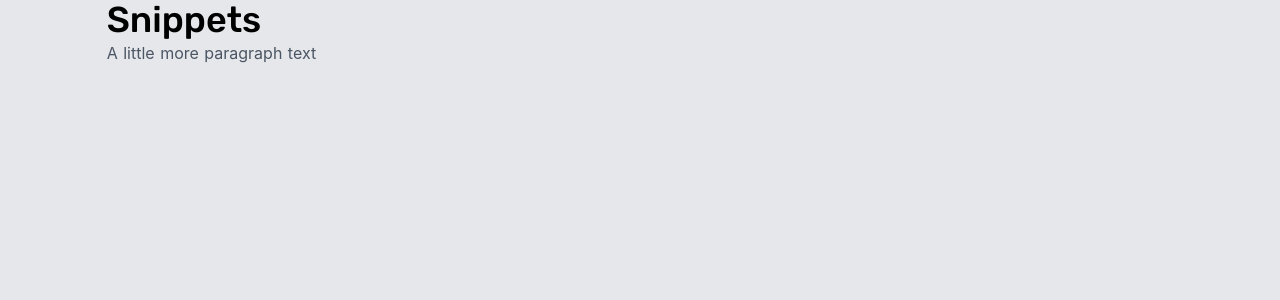
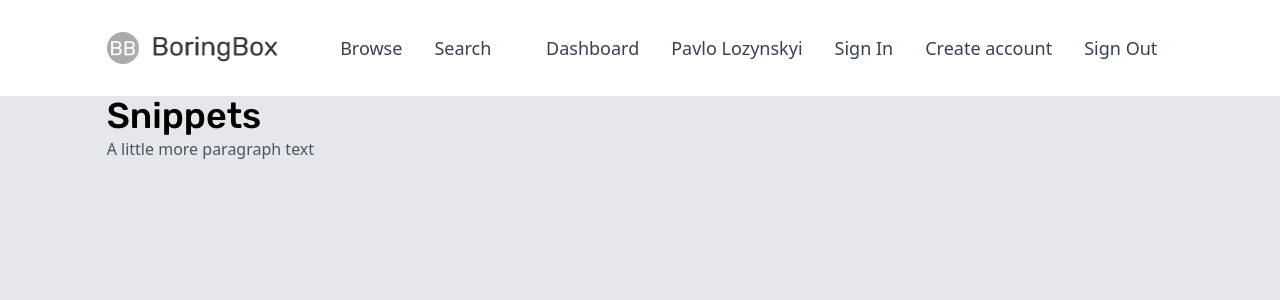
Before and after one commit to lozynskyi/snippetclient, a Nuxt app: page / in a window 1280 px wide. Shown: the top 300 px of the page. Built offline with nearby package versions, Linux system fonts and the light colour scheme.

Commit message:
Add nav update

```diff
--- a/components/Logo.vue
+++ /dev/null
@@ -1,29 +0,0 @@
-<template>
-  <svg class="NuxtLogo" width="245" height="180" viewBox="0 0 452 342" xmlns="http://www.w3.org/2000/svg">
-    <path
-      d="M139 330l-1-2c-2-4-2-8-1-13H29L189 31l67 121 22-16-67-121c-1-2-9-14-22-14-6 0-15 2-22 15L5 303c-1 3-8 16-2 27 4 6 10 12 24 12h136c-14 0-21-6-24-12z"
-      fill="#00C58E"
-    />
-    <path
-      d="M447 304L317 70c-2-2-9-15-22-15-6 0-15 3-22 15l-17 28v54l39-67 129 230h-49a23 23 0 0 1-2 14l-1 1c-6 11-21 12-23 12h76c3 0 17-1 24-12 3-5 5-14-2-26z"
-      fill="#108775"
-    />
-    <path
-      d="M376 330v-1l1-2c1-4 2-8 1-12l-4-12-102-178-15-27h-1l-15 27-102 178-4 12a24 24 0 0 0 2 15c4 6 10 12 24 12h190c3 0 18-1 25-12zM256 152l93 163H163l93-163z"
-      fill="#2F495E"
-    />
-  </svg>
-</template>
-
-<style>
-.NuxtLogo {
-  animation: 1s appear;
-  margin: auto;
-}
-
-@keyframes appear {
-  0% {
-    opacity: 0;
-  }
-}
-</style>
--- /dev/null
+++ b/components/global/TheNavigation.vue
@@ -0,0 +1,80 @@
+<template>
+  <div class="bg-white flex items-center">
+    <div class="container  flex flex-wrap items-center lg:flex-nowrap">
+      <nuxt-link
+        :to="{ name: 'home' }"
+        class="mr-10 flex-shrink-0"
+      >
+        <img src="~/assets/logo.png" alt="Logo" class="h-8">
+      </nuxt-link>
+      <div class="w-full flex">
+        <ul class="h-24 flex items-center">
+          <li>
+            <nuxt-link
+              :to="{ name: 'home' }"
+              class="text-lg text-gray-700 py-8 px-4"
+            >
+              Browse
+            </nuxt-link>
+          </li>
+          <li>
+            <nuxt-link
+              :to="{ name: 'home' }"
+              class="text-lg text-gray-700 py-8 px-4"
+            >
+              Search
+            </nuxt-link>
+          </li>
+        </ul>
+
+        <ul class="h-24 flex items-center ml-auto text-right">
+          <li>
+            <nuxt-link
+              :to="{ name: 'home' }"
+              class="text-lg text-gray-700 py-8 px-4"
+            >
+              Dashboard
+            </nuxt-link>
+          </li>
+          <li>
+            <nuxt-link
+              :to="{ name: 'home' }"
+              class="text-lg text-gray-700 py-8 px-4"
+            >
+              Pavlo Lozynskyi
+            </nuxt-link>
+          </li>
+          <li>
+            <nuxt-link
+              :to="{ name: 'home' }"
+              class="text-lg text-gray-700 py-8 px-4"
+            >
+              Sign In
+            </nuxt-link>
+          </li>
+          <li>
+            <nuxt-link
+              :to="{ name: 'home' }"
+              class="text-lg text-gray-700 py-8 px-4"
+            >
+              Create account
+            </nuxt-link>
+          </li>
+          <li>
+            <nuxt-link
+              :to="{ name: 'home' }"
+              class="text-lg text-gray-700 py-8 px-4"
+            >
+              Sign Out
+            </nuxt-link>
+          </li>
+        </ul>
+      </div>
+    </div>
+  </div>
+</template>
+<script>
+  export default {
+
+  }
+</script>
--- a/layouts/default.vue
+++ b/layouts/default.vue
@@ -1,62 +1,16 @@
 <template>
   <div>
+    <TheNavigation/>
     <Nuxt />
   </div>
 </template>
 
-<style>
-html {
-  font-family:
-    'Source Sans Pro',
-    -apple-system,
-    BlinkMacSystemFont,
-    'Segoe UI',
-    Roboto,
-    'Helvetica Neue',
-    Arial,
-    sans-serif;
-  font-size: 16px;
-  word-spacing: 1px;
-  -ms-text-size-adjust: 100%;
-  -webkit-text-size-adjust: 100%;
-  -moz-osx-font-smoothing: grayscale;
-  -webkit-font-smoothing: antialiased;
-  box-sizing: border-box;
-}
+<script>
+  import TheNavigation from "@/components/global/TheNavigation";
 
-*,
-*::before,
-*::after {
-  box-sizing: border-box;
-  margin: 0;
-}
-
-.button--green {
-  display: inline-block;
-  border-radius: 4px;
-  border: 1px solid #3b8070;
-  color: #3b8070;
-  text-decoration: none;
-  padding: 10px 30px;
-}
-
-.button--green:hover {
-  color: #fff;
-  background-color: #3b8070;
-}
-
-.button--grey {
-  display: inline-block;
-  border-radius: 4px;
-  border: 1px solid #35495e;
-  color: #35495e;
-  text-decoration: none;
-  padding: 10px 30px;
-  margin-left: 15px;
-}
-
-.button--grey:hover {
-  color: #fff;
-  background-color: #35495e;
-}
-</style>
+  export default {
+    components: {
+      TheNavigation
+    }
+  }
+</script>
```
Also changed, not shown: assets/logo.png (added).
